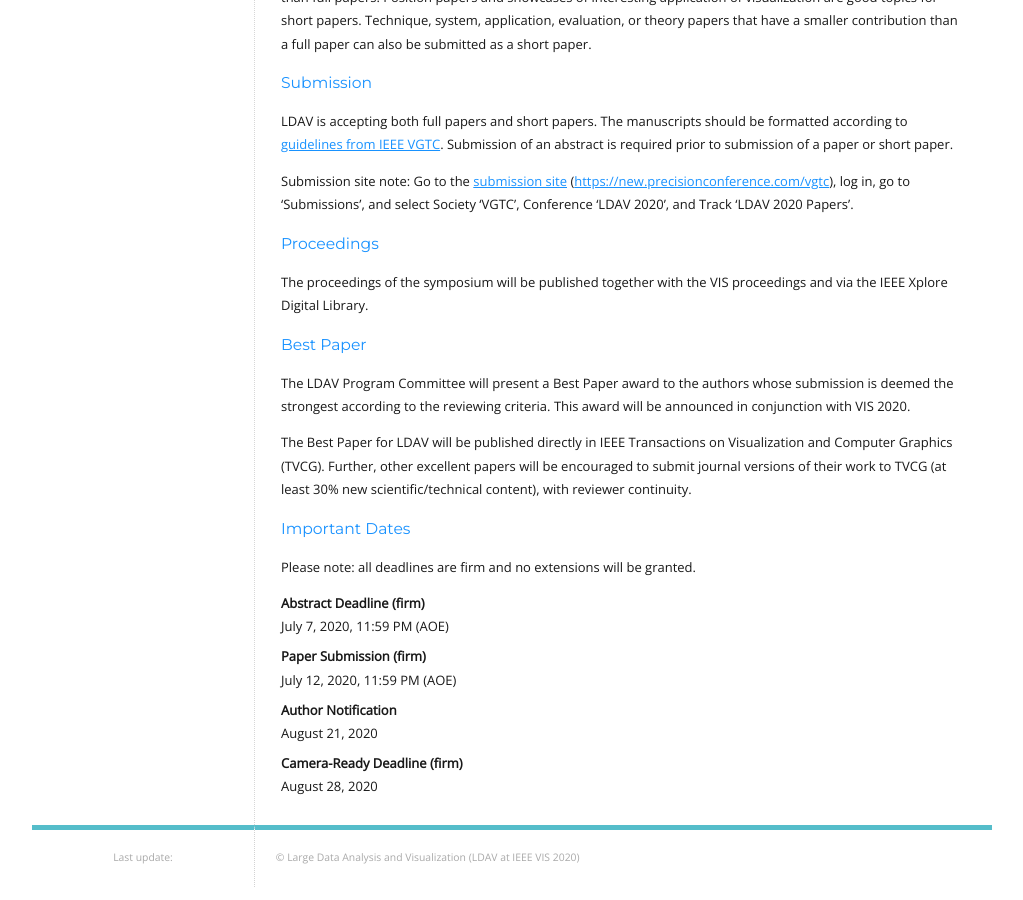
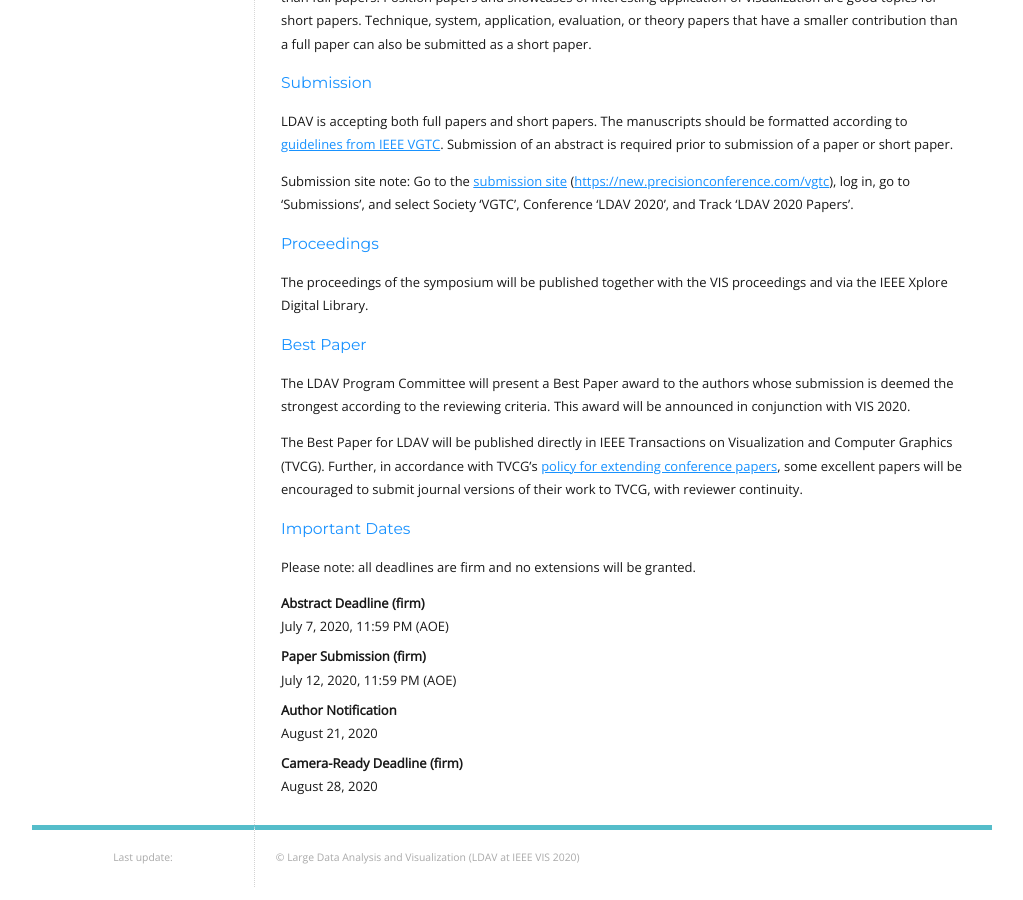
Before and after one commit to LDAV-Symposium/2020, a Jekyll site: the page built from _pages/call-for-papers.md, in a window 1280 px wide and 900 px high, scrolled down 1467 px. Shown: the whole window, without its empty margins (128-1151 px from the left). Built offline with Jekyll 4.4.1, drawn with Linux system fonts in a browser that asks for light colours.

Commit message:
Update call-for-papers.md

```diff
--- a/_pages/call-for-papers.md
+++ b/_pages/call-for-papers.md
@@ -106,9 +106,7 @@ authors whose submission is deemed the strongest according to the
 reviewing criteria. This award will be announced in conjunction with VIS 2020.
 
 The Best Paper for LDAV will be published directly in IEEE Transactions on
-Visualization and Computer Graphics (TVCG). Further, other excellent papers
-will be encouraged to submit journal versions of their work to TVCG (at least
-30% new scientific/technical content), with reviewer continuity.
+Visualization and Computer Graphics (TVCG). Further, in accordance with TVCG's <a href="https://www.computer.org/publications/author-resources/peer-review/journals#preliminary">policy for extending conference papers</a>, some excellent papers will be encouraged to submit journal versions of their work to TVCG, with reviewer continuity.
 
 ## Important Dates
 
```
